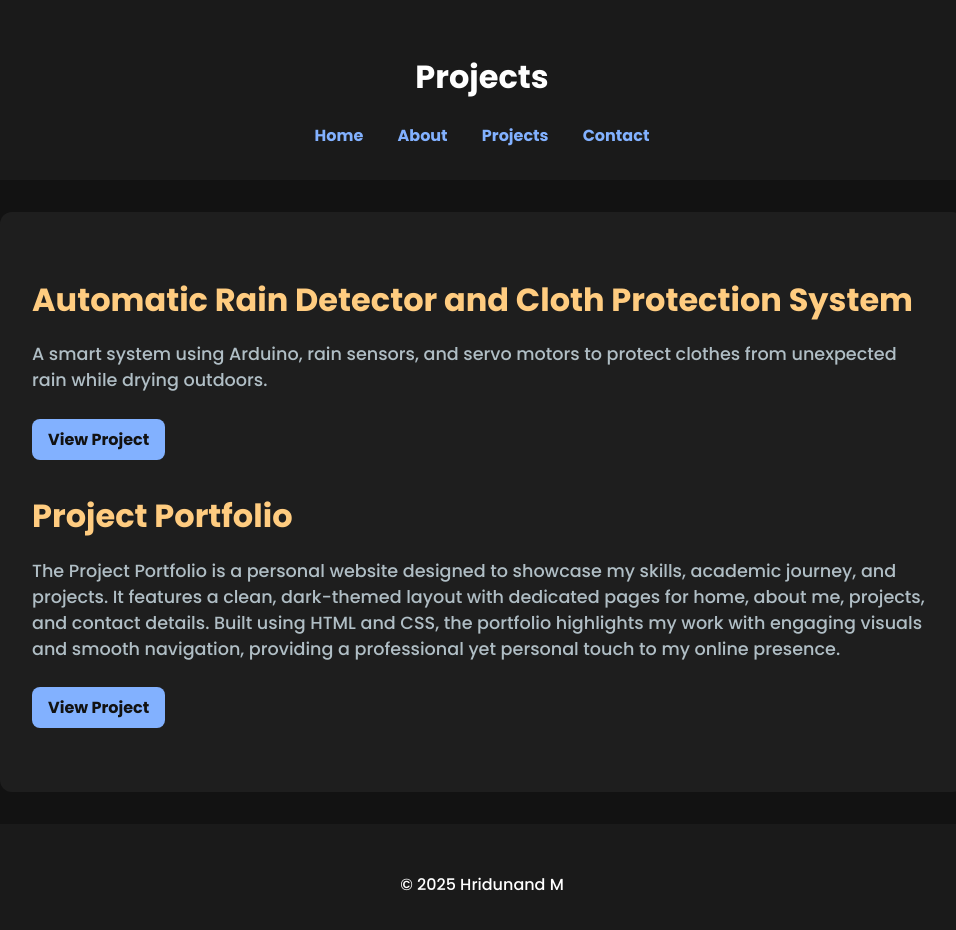
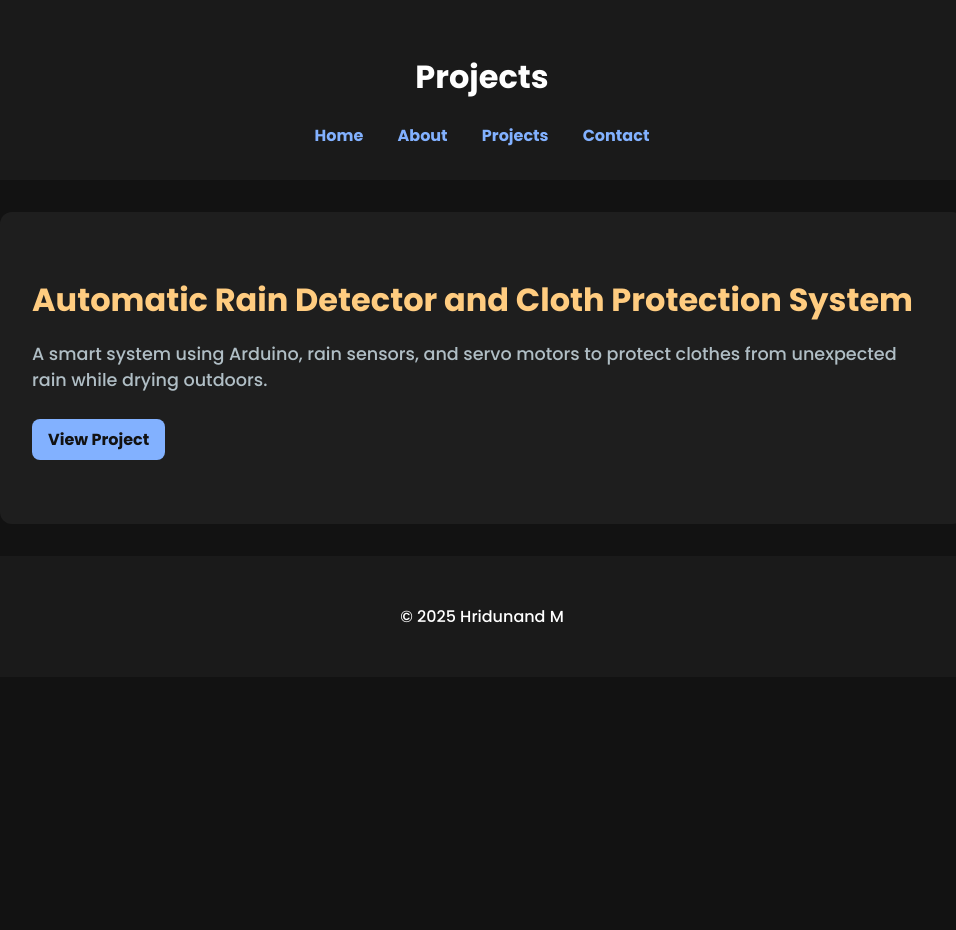
Before and after one commit to Hridunand/portfolio-website, a plain HTML site: page projects.html in a window 1280 px wide. Shown: the whole page, without its empty margins (158-1114 px from the left). After the commit the page ends 800 px from the top, so only its background shows below. Drawn offline with Linux system fonts and the light colour scheme.

Commit message:
projects.html

```diff
--- a/projects.html
+++ b/projects.html
@@ -79,11 +79,7 @@
             <a href="rain-detector.html">View Project</a>
         </div>
 
-        <div class="portfolio-intro">
-            <h2>Project Portfolio</h2>
-            <p>The Project Portfolio is a personal website designed to showcase my skills, academic journey, and projects. It features a clean, dark-themed layout with dedicated pages for home, about me, projects, and contact details. Built using HTML and CSS, the portfolio highlights my work with engaging visuals and smooth navigation, providing a professional yet personal touch to my online presence.</p>
-            <a href="index.html">View Project</a>
-        </div>
+
     </section>
 
     <footer>
```
